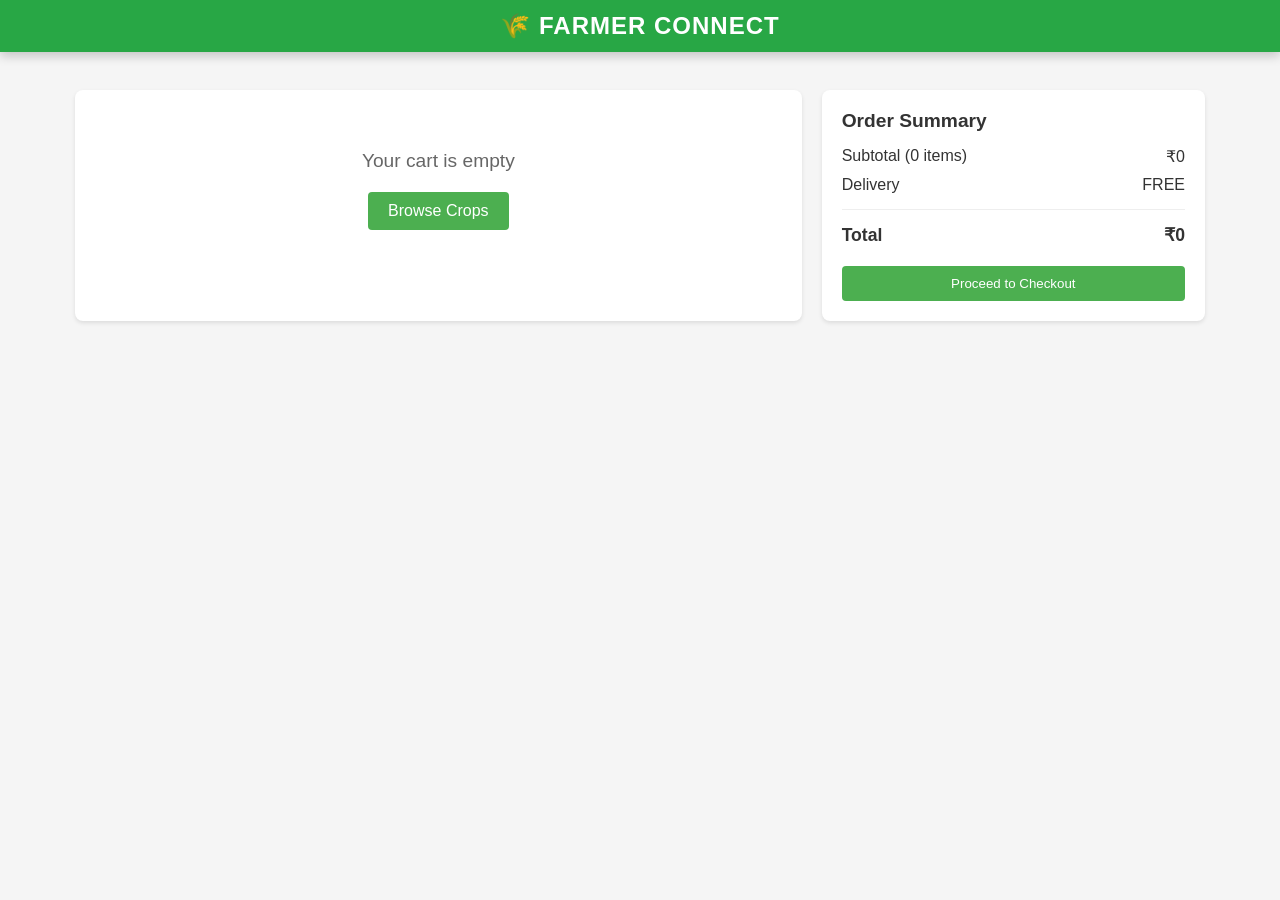
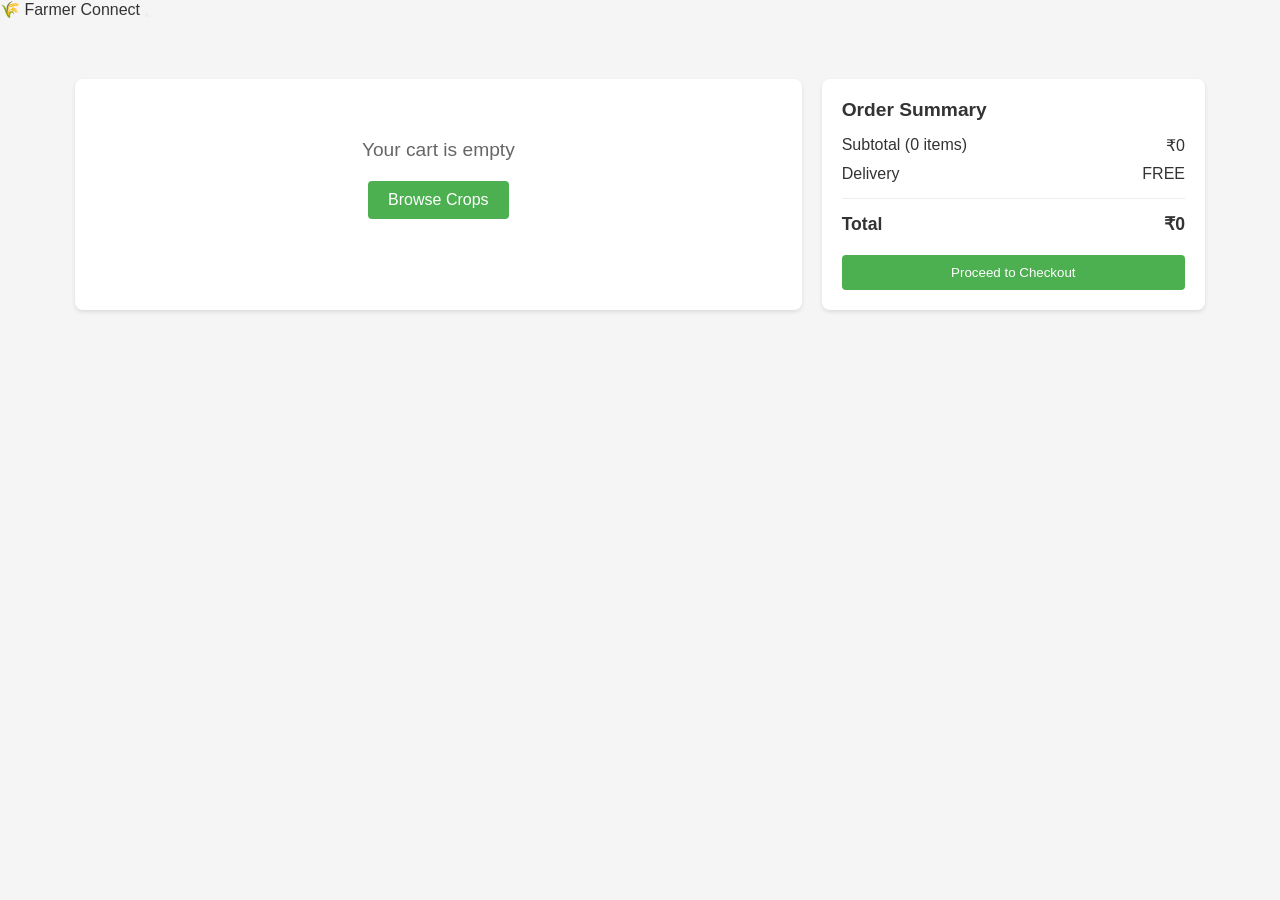

Enhanced Multi language support and Application Interface

--- a/css/customer-cart.css
+++ b/css/customer-cart.css
@@ -17,30 +17,7 @@ body {
   padding: 0 15px;
 }
 
-/* Header Styles */
-.header {
-  background-color: #4CAF50;
-  color: white;
-  padding: 15px 0;
-  position: sticky;
-  top: 0;
-  z-index: 100;
-}
 
-.header .container {
-  display: flex;
-  align-items: center;
-  justify-content: space-between;
-}
-
-.back-btn {
-  color: white;
-  font-size: 1.2rem;
-}
-
-.profile-icon {
-  font-size: 1.5rem;
-}
 
 /* Main Content Styles */
 .main-content {
@@ -343,96 +320,7 @@ body {
     height: fit-content;
   }
 }
-.profile-menu-container {
-  position: relative;
-  display: inline-block;
-}
 
-.profile-circle {
-  color: white;
-  font-size: 1.5rem;
-  cursor: pointer;
-  background: none;
-  border: none;
-  display: flex;
-  align-items: center;
-  margin-left: auto; /* pushes it all the way right */
-}
-
-
-.profile-dropdown {
-  position: absolute;
-  right: 20px;
-  top: 50px;
-  background-color: white;
-  box-shadow: 0 2px 8px rgba(0,0,0,0.15);
-  border-radius: 5px;
-  overflow: hidden;
-  min-width: 140px;
-  z-index: 1001;
-    transform: translateX(-10px); /* moves dropdown 10px left */
-
-}
-
-.profile-dropdown a {
-  display: block;
-  padding: 10px 15px;
-  color: #333;
-  text-decoration: none;
-  font-size: 14px;
-}
-
-.profile-dropdown a:hover {
-  background-color: #f0f0f0;
-}
-
-.hidden {
-  display: none;
-}
-.top-nav {
-  display: flex;
-  align-items: center;
-  justify-content: center;
-  padding: 12px 20px; /* slightly less padding */
-  height: auto;       /* let height adjust with padding */
-  position: fixed;
-  width: 100%;
-  top: 0;
-  left: 0;
-  background: #28a745;
-  color: white;
-  z-index: 1000;
-  box-shadow: 0px 4px 10px rgba(0, 0, 0, 0.2);
-  font-size: 20px;    /* keep it readable */
-}
-
-
-
-/* Back button and profile icon size */
-.back-btn, .profile-circle {
-  color: white;
-  font-size: 1.5rem;
-  cursor: pointer;
-  background: none;
-  border: none;
-  text-decoration: none;
-  display: flex;
-  align-items: center;
-}
-
-/* Center the logo text but allow space on sides */
-.logo-text {
-  font-family: 'Poppins', sans-serif;
-  font-weight: bold;
-  font-size: 24px;
-  color: white;
-  text-decoration: none;
-  user-select: none;
-  flex-grow: 1;
-  text-align: center;
-  letter-spacing: 1px;
-  text-transform: uppercase;
-}
 /* Improve layout on smaller screens */
 @media (max-width: 767px) {
   .main-content {
@@ -464,9 +352,7 @@ body {
     max-height: 60vh;
     overflow-y: auto;
   }
-  .profile-circle {
-    margin-left: 0;
-  }
+
 }
 
 /* Extra small devices */
